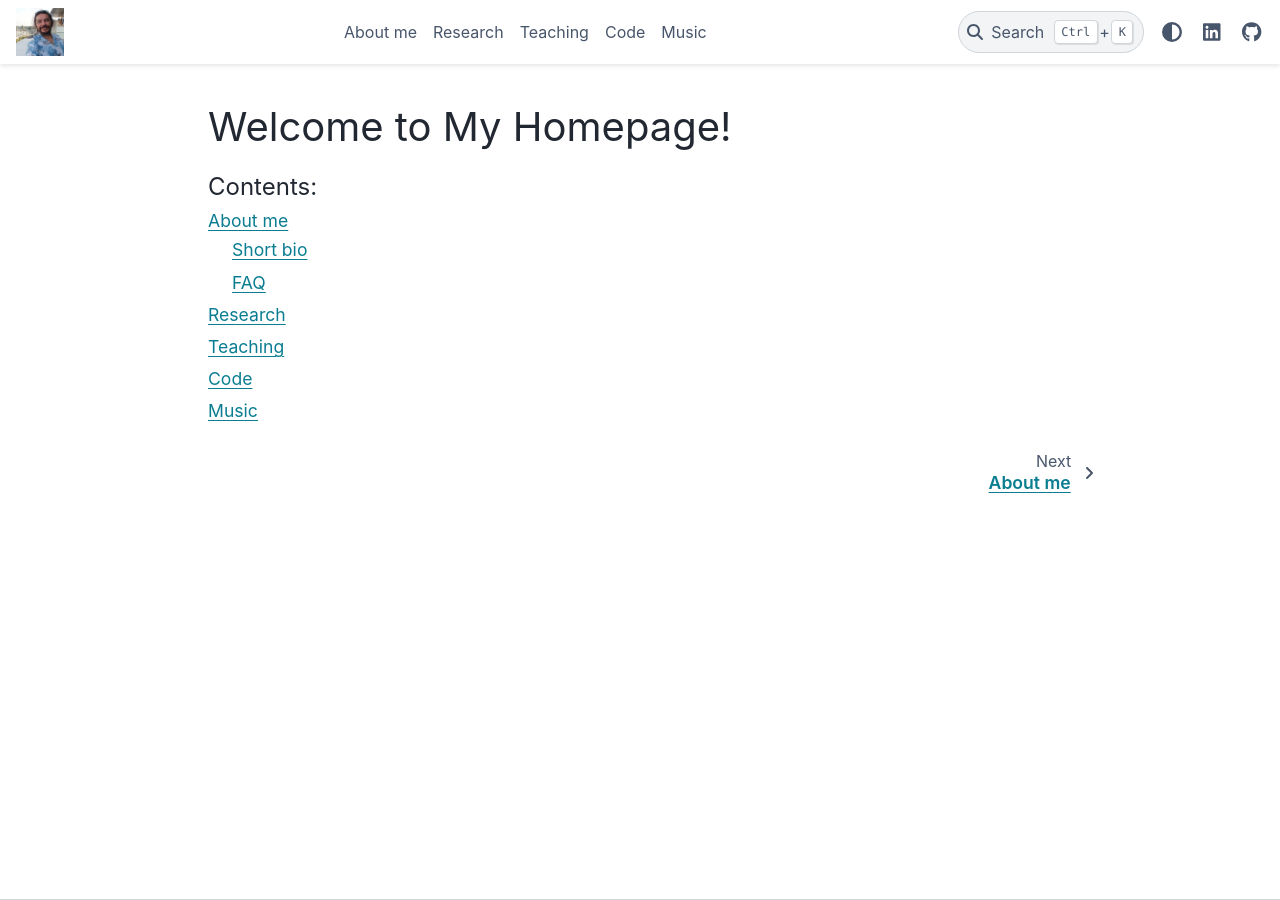
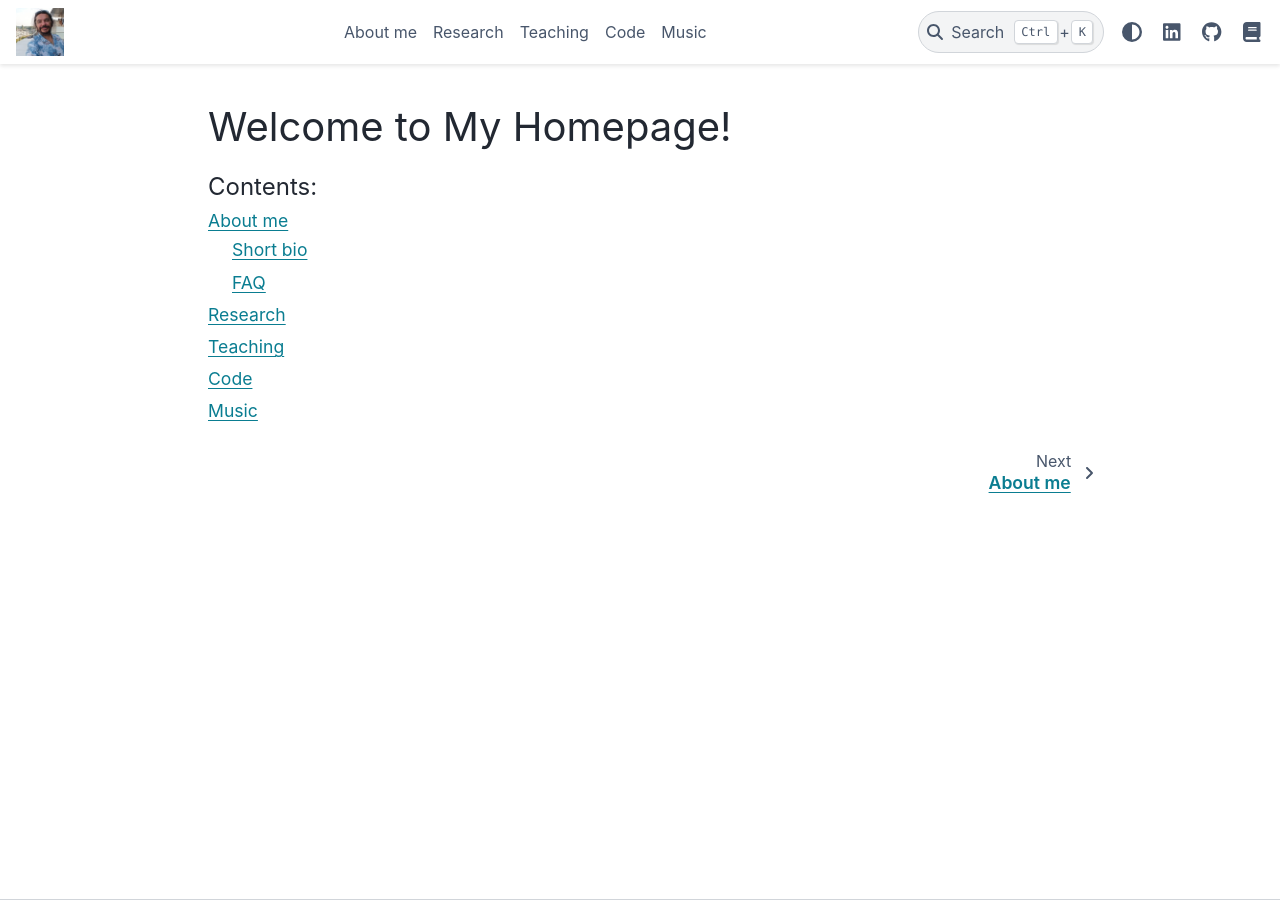
Before and after one commit to balouf/balouf.github.io, a Sphinx documentation site: the page built from docs/index.md, in a window 1280 px wide. Built offline with Sphinx 7.4.7 and the PyData theme 0.15.4, drawn with Linux system fonts in a browser that asks for light colours; the version number is read from the project's files by our own code.

```diff
--- a/docs/conf.py
+++ b/docs/conf.py
@@ -152,6 +152,12 @@ html_theme_options = {
             "url": "https://github.com/balouf/balouf.github.io",
             "icon": "fa-brands fa-github",
         },
+{
+            "name": "HAL",
+            "url": "https://cv.hal.science/fabien-mathieu",
+            "icon": "fa fa-book",  # Choose a FontAwesome icon you like
+            "type": "fontawesome",
+        },
     ],
     "footer_start": [],
     "footer_center": [],
```
